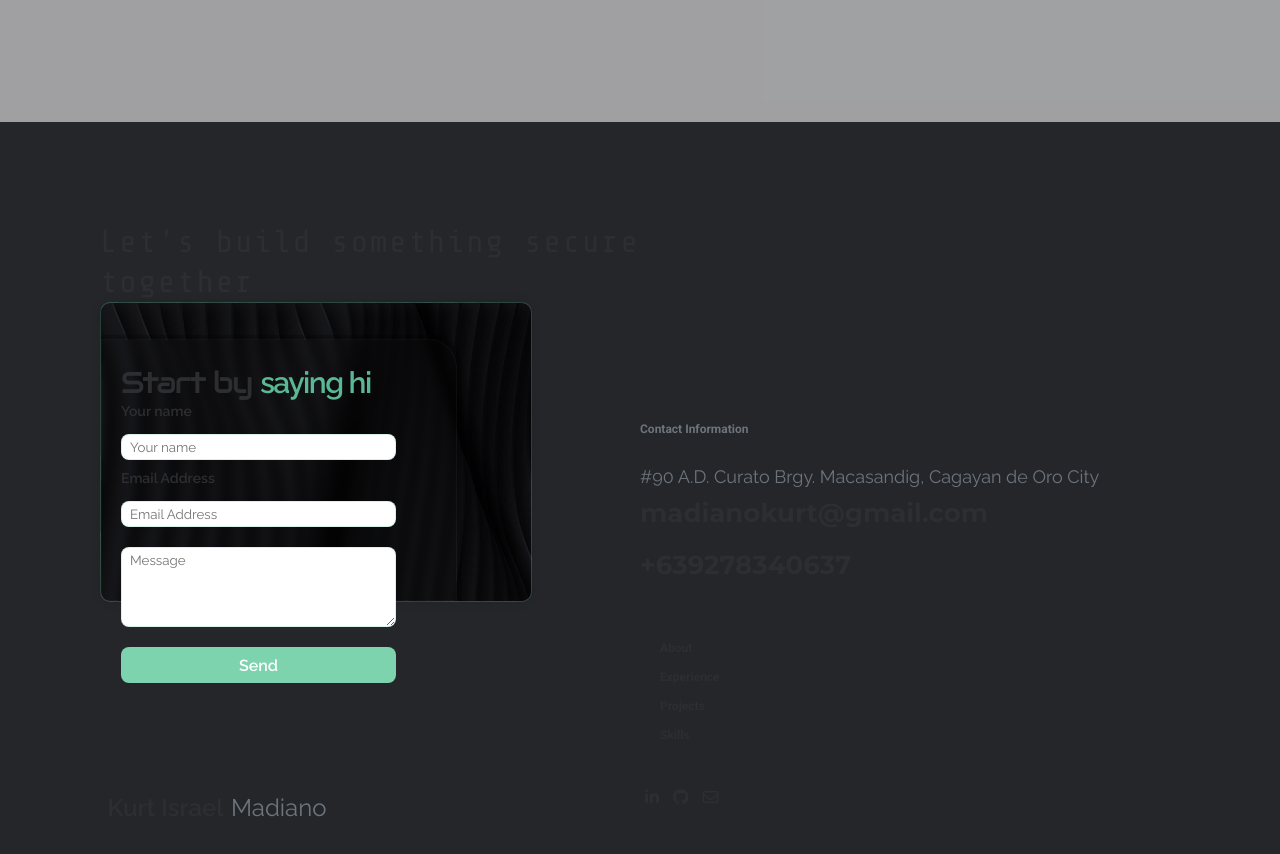
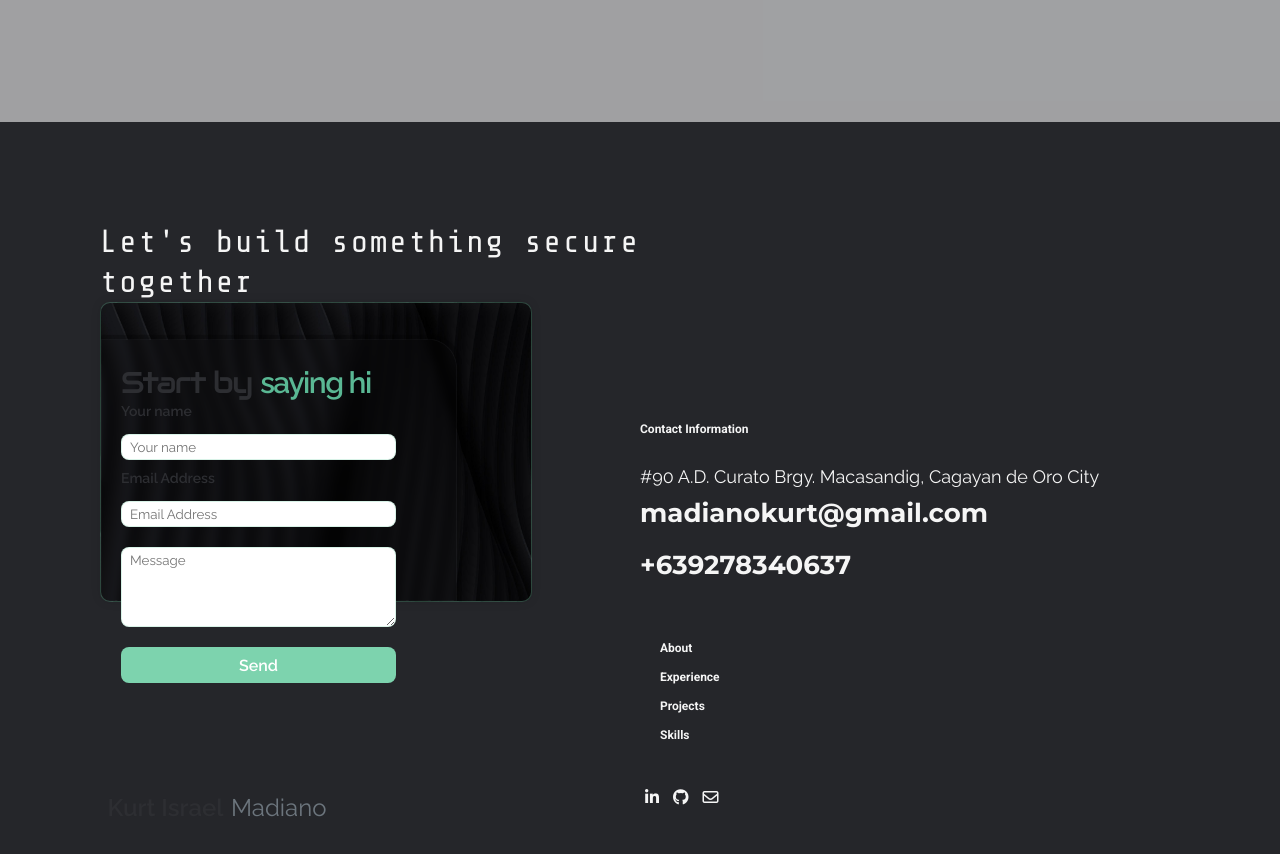
Before and after one commit to KurtIsrael12/KurtIsrael_E-Portfolio, a plain HTML site: page index.html in a window 1280 px wide. Shown: the part 4980-5834 px from the top of the page. Drawn offline with nearby package versions, Linux system fonts and the light colour scheme.

Commit message:
Fix footer and featured projects text color, justify paragraphs

```diff
--- a/style.css
+++ b/style.css
@@ -707,7 +707,8 @@ body::selection {
   display: flex;
   flex-direction: row;
   padding: 100px;
-  background-color: #f8f9fa;
+  background-color: #232428;
+  color: #f5f5f5;
   height: 100vh;
 }
 
@@ -721,7 +722,7 @@ body::selection {
 .footer-left h2 {
   font-size: 32px;
   line-height: 40px;
-  color: #2d2e32;
+  color: #f5f5f5;
 }
 
 .footer-left h2 a {
@@ -822,20 +823,20 @@ body::selection {
 
 .footer-email-intro p {
   font-size: 12px;
-  color: #6c757d;
+  color: #f5f5f5;
   font-weight: 600;
 }
 
 .footer-email-intro h6 {
   font-size: 18px;
   font-weight: 400;
-  color: #6c757d;
+  color: #f5f5f5;
   margin-top: 10px;
 }
 
 .footer-email-intro h3 {
   font-size: 26px;
-  color: #2d2e32;
+  color: #f5f5f5;
   font-weight: 400;
   margin: 10px 0;
 }
@@ -859,7 +860,7 @@ body::selection {
 }
 
 .footer-menu li a {
-  color: #2d2e32;
+  color: #f5f5f5;
   text-decoration: none;
   font-size: 12px;
   font-weight: 600;
@@ -867,7 +868,7 @@ body::selection {
 }
 
 .footer-menu li a:hover {
-  color: #5ab894;
+  color: #7dd3ae;
   font-weight: 900;
 }
 
@@ -876,7 +877,10 @@ body::selection {
 }
 
 .social-icons a i {
-  color: #2d2e32;
+  color: #f5f5f5;
+  color: #f5f5f5 !important;
+  text-align: justify;
+  text-justify: inter-word;
   margin: 0 5px;
   transition: 0.3s ease;
   cursor: pointer;
```
